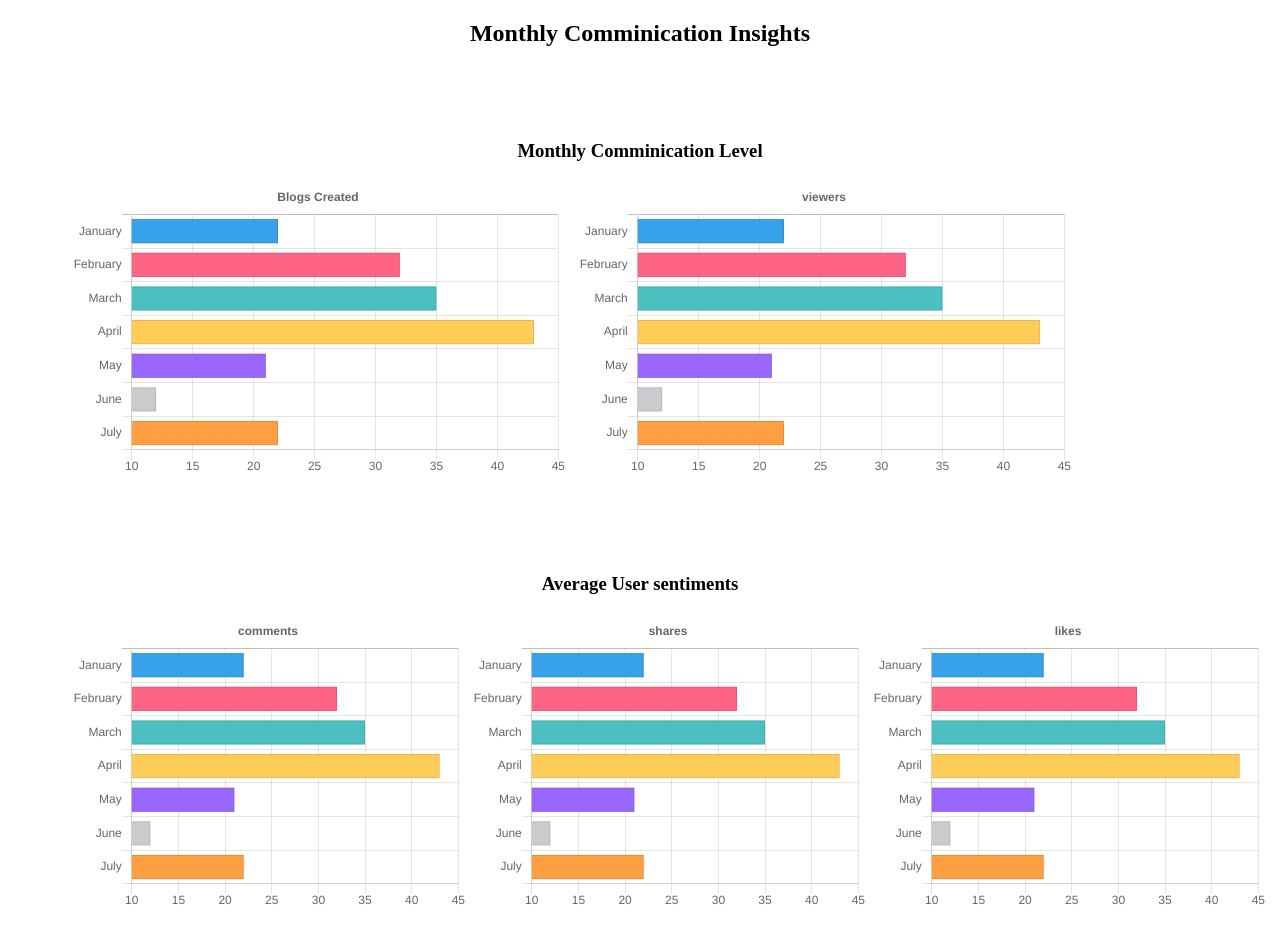
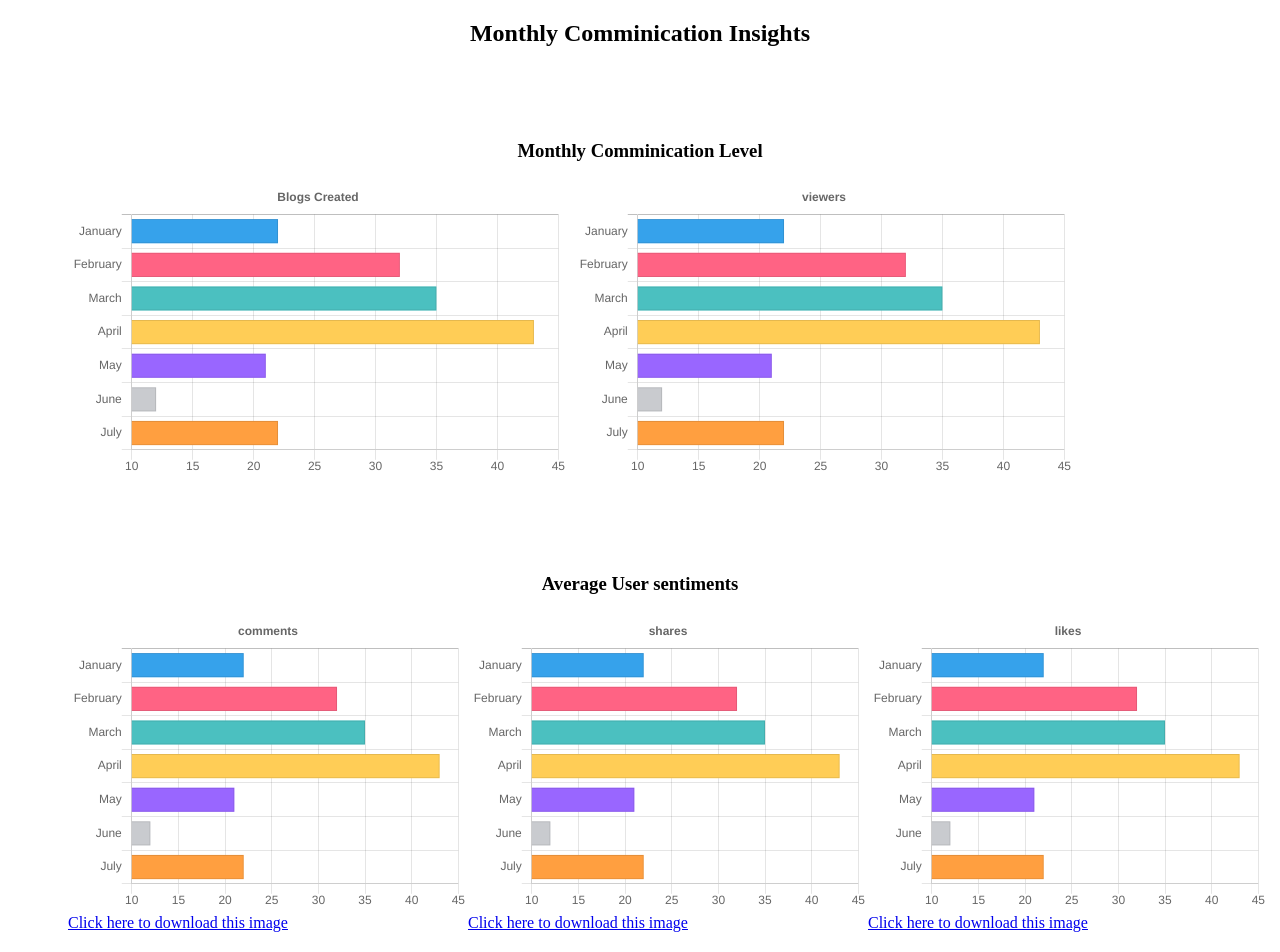
Before and after one commit to maheshprabhakar/maheshprabhakar.github.io, a plain HTML site: page index.html in a window 1280 px wide. Shown: the top 952 px of the page. Drawn offline with nearby package versions, Linux system fonts and the light colour scheme.

Commit message:
added export func

```diff
--- a/index.html
+++ b/index.html
@@ -5,13 +5,6 @@
 	<title>POC - Insights Bar Chart</title>
 	<script src="https://cdnjs.cloudflare.com/ajax/libs/Chart.js/2.7.2/Chart.min.js"></script>
 	<script src="./poc.js"></script>
-	<style>
-	canvas {
-		-moz-user-select: none;
-		-webkit-user-select: none;
-		-ms-user-select: none;
-	}
-	</style>
 </head>
 
 <body>
@@ -28,9 +21,15 @@
 	<h3 style="text-align:center;">Average User sentiments</h3>
     <div style="width: 80%; display: table; padding-left: 60px;">
 	    <div style="display: table-row">
-	        <div style="display: table-cell;height:40vh; "> <canvas height="300vh" width="400vh" id="canvasComm3"></canvas> </div>
-	        <div style="display: table-cell;height:40vh; "> <canvas height="300vh" width="400vh" id="canvasComm4"></canvas> </div>
-	         <div style="display: table-cell;height:40vh; "> <canvas height="300vh" width="400vh" id="canvasComm5"></canvas> </div>
+	        <div style="display: table-cell;height:40vh; "> <canvas height="300vh" width="400vh" id="canvasComm3"></canvas>
+	        <a href="#" onclick="this.href = document.getElementById('canvasComm3').toDataURL();" download>Click here to download this image</a>
+	    	</div>
+	        <div style="display: table-cell;height:40vh; "> <canvas height="300vh" width="400vh" id="canvasComm4"></canvas>
+	         <a href="#" onclick="this.href = document.getElementById('canvasComm4').toDataURL();" download>Click here to download this image</a>
+	     	</div>
+	         <div style="display: table-cell;height:40vh; "> <canvas height="300vh" width="400vh" id="canvasComm5"></canvas>
+ 			<a href="#" onclick="this.href = document.getElementById('canvasComm5').toDataURL();" download>Click here to download this image</a>
+	         </div>
 	    </div>
 	</div>
 	<br/><br/><br/>
@@ -39,6 +38,7 @@
 	    <div style="display: table-row">
 	        <div style="display: table-cell;height:40vh; "> <canvas id="canvasComm3_1"></canvas> </div>
 	    </div>
+	    <a href="#" onclick="this.href = document.getElementById('canvasComm3_1').toDataURL();" download>Click here to download this image</a>
 	</div>
     <br/><br/><br/>
     <h3 style="text-align:center;">Top Viewed Communications</h3>
```
Also changed, not shown: poc.js (line endings or trailing spaces).
